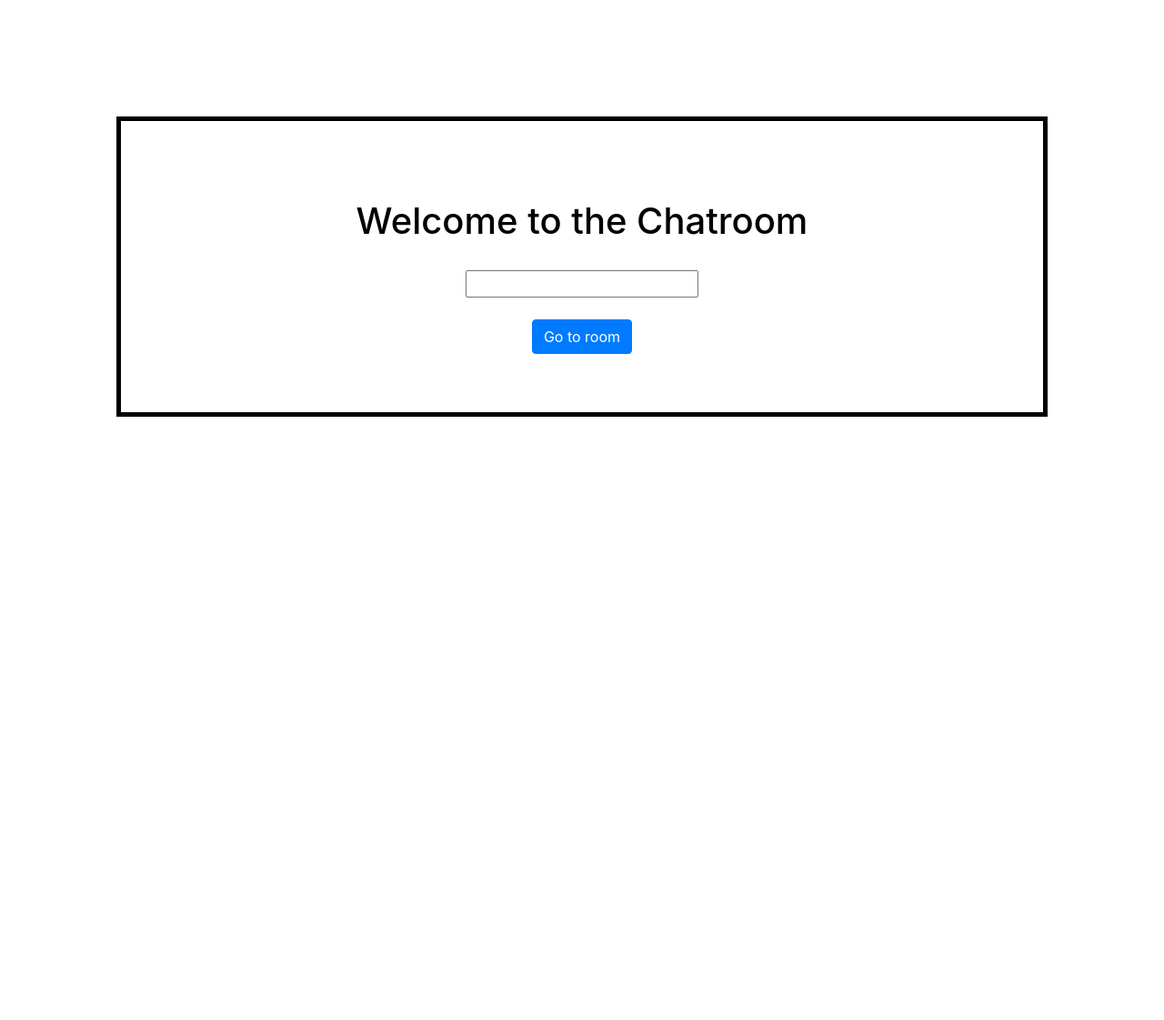
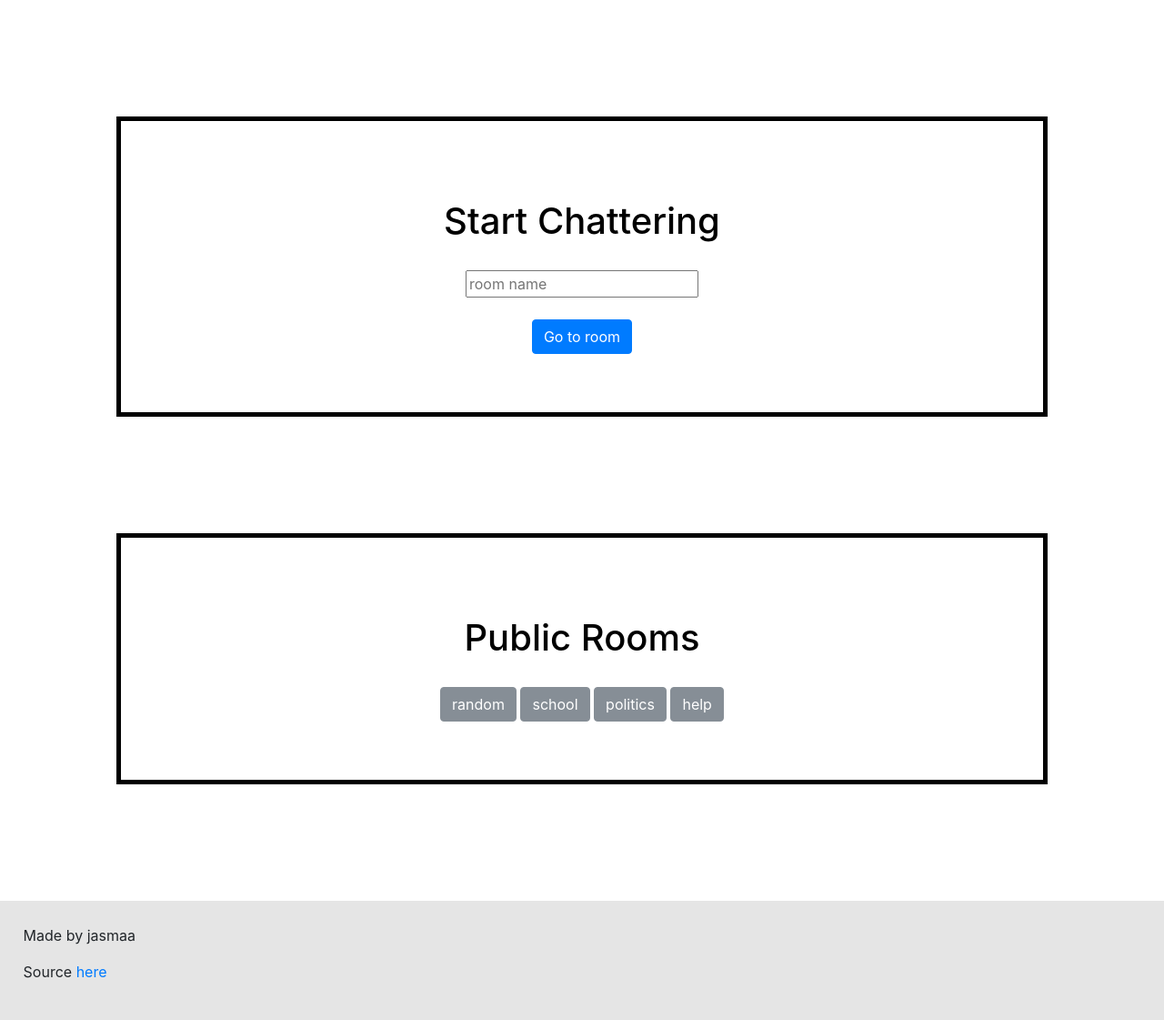
Before and after one commit to jasmaabox/chatroom, a Django app: page / in a window 1280 px wide. Shown: the whole page at 91% size. Before the commit the page ends 458 px from the top, so only its background shows below. Run offline with Django 3.2, Linux system fonts and the light colour scheme; some libraries are stand-ins or nearby versions.

Commit message:
Add public room and footer

```diff
--- a/chat/static/chat/style.css
+++ b/chat/static/chat/style.css
@@ -44,3 +44,11 @@ table{
   color: black;
   text-align: center;
 }
+.footer{
+  background-color: #e5e5e5;
+  padding: 2%;
+}
+.icon{
+  font-size: 30px;
+  color: black;
+}
--- a/static_pages/templates/static_pages/home.html
+++ b/static_pages/templates/static_pages/home.html
@@ -16,11 +16,26 @@
   <body>
     <form class="room-box" onsubmit="return goToRoom()">
       <br>
-      <h1>Welcome to the Chatroom</h1>
+      <h1>Start Chattering</h1>
       <br>
-      <input class="center" id="room-name" type="text"><br><br>
+      <input class="center" id="room-name" type="text" placeholder="room name"><br><br>
       <button type="submit" class="btn btn-primary">Go to room</button>
     </form>
+
+    <div class="room-box">
+      <br>
+      <h1>Public Rooms</h1>
+      <br>
+      <a class="btn btn-secondary" href="/chat/random">random</a>
+      <a class="btn btn-secondary" href="/chat/school">school</a>
+      <a class="btn btn-secondary" href="/chat/politics">politics</a>
+      <a class="btn btn-secondary" href="/chat/help">help</a>
+    </div>
+
+    <footer class="footer">
+      <p>Made by jasmaa</p>
+      <p>Source <a href="https://github.com/jasmaa/chatroom">here</a></p>
+    </footer>
 
     <link rel="stylesheet" href='{% static "/chat/style.css" %}'>
     <link rel="stylesheet" href="https://maxcdn.bootstrapcdn.com/bootstrap/4.0.0-beta/css/bootstrap.min.css" integrity="sha384-/Y6pD6FV/Vv2HJnA6t+vslU6fwYXjCFtcEpHbNJ0lyAFsXTsjBbfaDjzALeQsN6M" crossorigin="anonymous">
```
